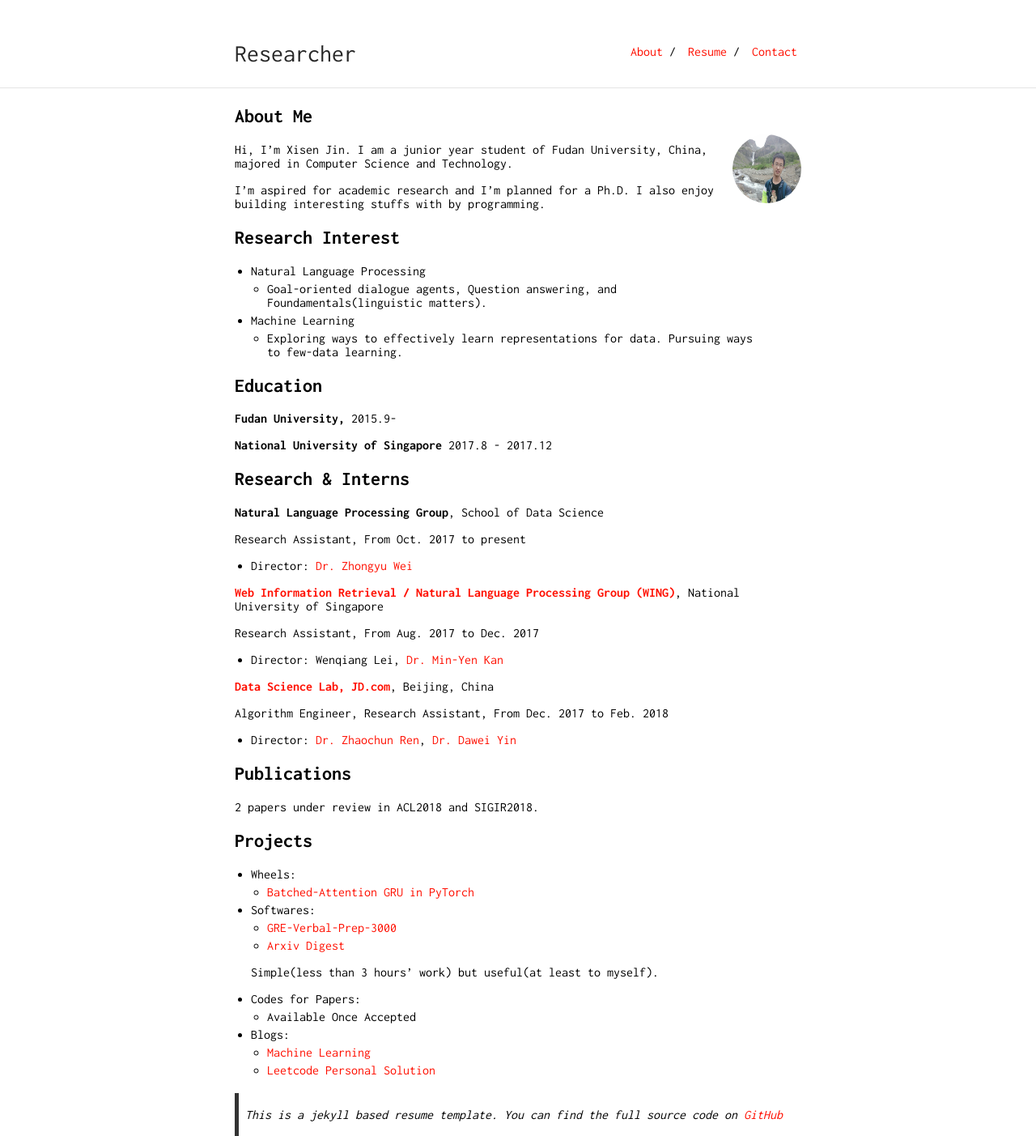
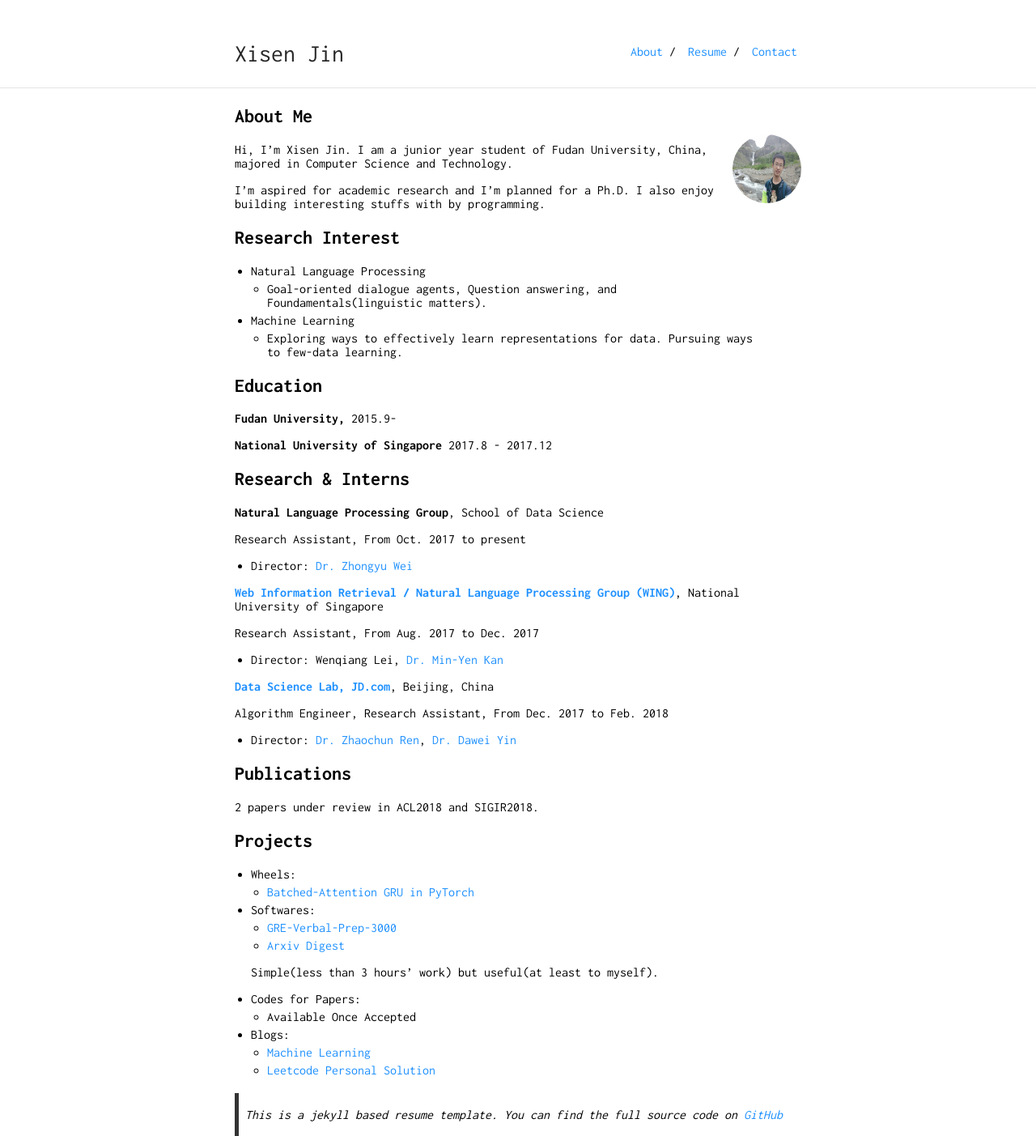
Before and after one commit to AuCson/aucson.github.io, a Jekyll site: the page built from index.md, in a window 1280 px wide. Shown: the whole page at 81% size. Built offline with Jekyll 4.4.1, drawn with Linux system fonts in a browser that asks for light colours; our own code applies the rules of GitHub Pages for plain Markdown files.

Commit message:
add files

```diff
--- a/_config.yml
+++ b/_config.yml
@@ -1,6 +1,5 @@
-title: Researcher
-url: "https://ankitsultana.com"
-baseurl: "/researcher"
+title: Xisen Jin
+url: "https://aucson.github.io"
 
 markdown: kramdown
 
--- a/_sass/vars.scss
+++ b/_sass/vars.scss
@@ -2,7 +2,7 @@
  * Customization Variables
  */
 
-$accent: #FF0F00;
+$accent: #1E90FF;
 $image-size: 85px;
 
 /*
```
